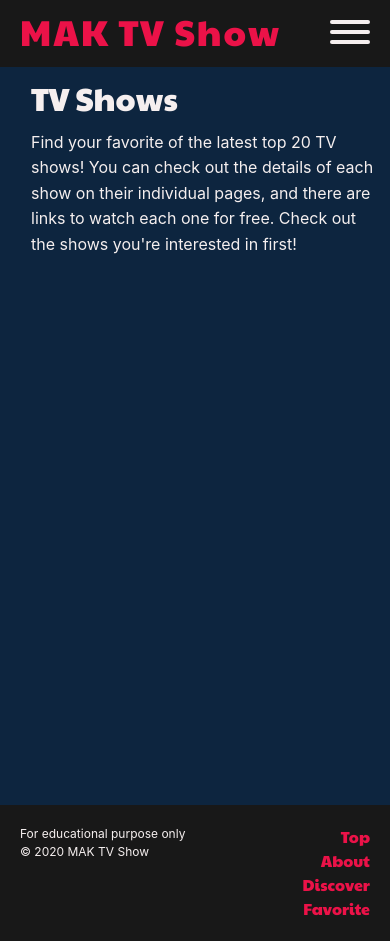
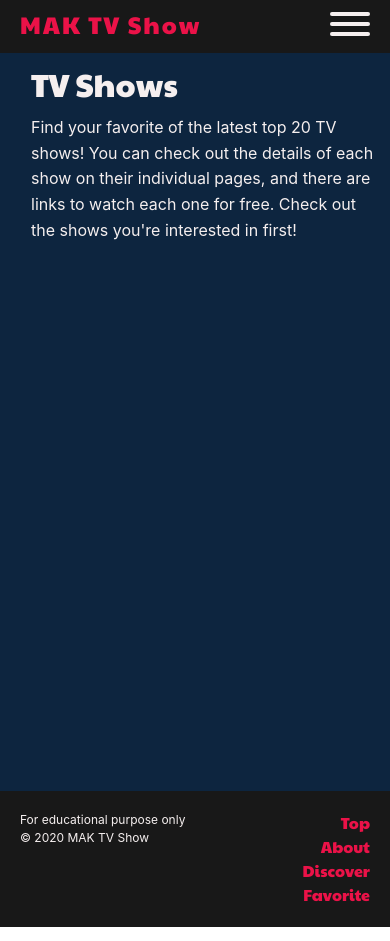
Before and after one commit to akaaariii/TvShowProject, a plain HTML site: page index.html in a window 390 px wide. Drawn offline with nearby package versions, Linux system fonts and the light colour scheme.

Commit message:
changed font size for responsive and add nav link for homepage

```diff
--- a/Style/common.css
+++ b/Style/common.css
@@ -24,9 +24,6 @@
 }
 
 /*********************** Reset Styles ***********************/
-html {
-  box-sizing: border-box;
-}
 /* Box sizing rules */
 *,*::before,*::after {
   box-sizing: border-box;
@@ -80,8 +77,7 @@ header {
 }
 header h1.title {
   color: var(--brand-color);
-  font-size: var(--font-large);
-  text-decoration: none;
+  font-size: var(--font-semi-large);
   font-family: var(--font-title);
   letter-spacing: var(--font-letter);
 }
@@ -153,9 +149,6 @@ header nav {
   height: 100%;
 }
 header nav ul {
-  margin: 0;
-  padding: 0;
-  list-style: none;
   display: flex;
   flex-direction: column;
   justify-content: space-between;
@@ -164,7 +157,7 @@ header nav li {
   width: 100%;
   letter-spacing: var(--font-letter);
   font-family: var(--font-title);
-  font-size: var(--font-semi-large);
+  font-size: var(--font-medium);
 }
 header nav a {
   display: block;
@@ -183,6 +176,9 @@ header nav a:hover {
     header {
         flex-wrap: nowrap;
     }
+    header h1.title {
+      font-size: var(--font-large);
+    }
     button.menu .bar  {
         display: none;
     }
@@ -198,6 +194,11 @@ header nav a:hover {
     }
     header nav a {
       border: none;
+    }
+}
+@media (min-width: 1024px) {
+  header nav li {
+    font-size: var(--font-semi-large);
   }
 }
 
--- a/index.html
+++ b/index.html
@@ -29,6 +29,7 @@
       </button>
       <nav>
           <ul>
+              <li><a href="index.html">Home</a></li>
               <li><a href="aboutPage.html">About</a></li>
               <li><a href="discoverPage.html">Discover</a></li>
               <li><a href="favoritePage.html">Favorite</a></li>
```
Also changed, not shown: aboutPage.html (+1 -0 lines), discoverPage.html (+1 -0 lines), favoritePage.html (+1 -0 lines), tvShowPage.html (+1 -0 lines). Lines whose indentation alone changed are shown as unchanged.
